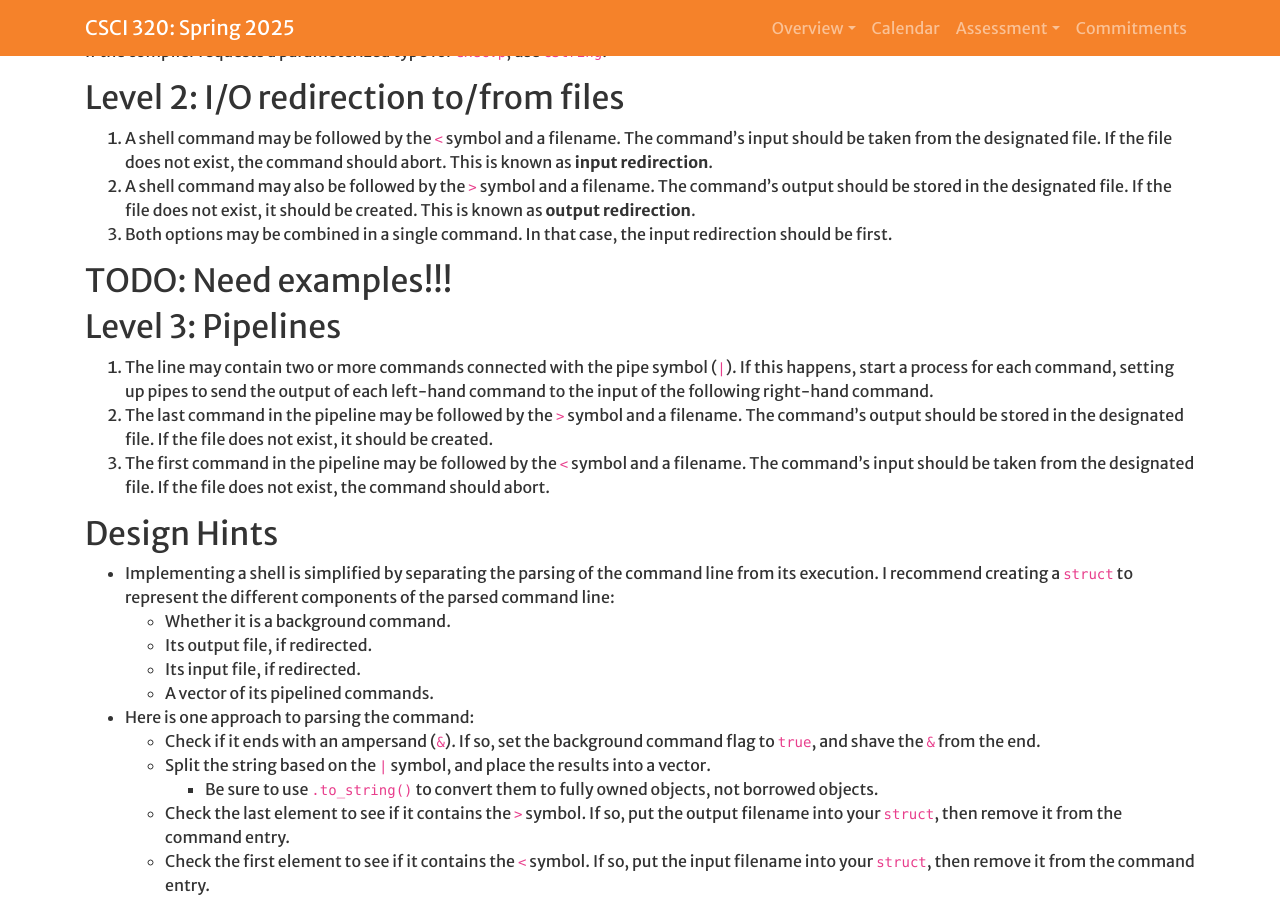
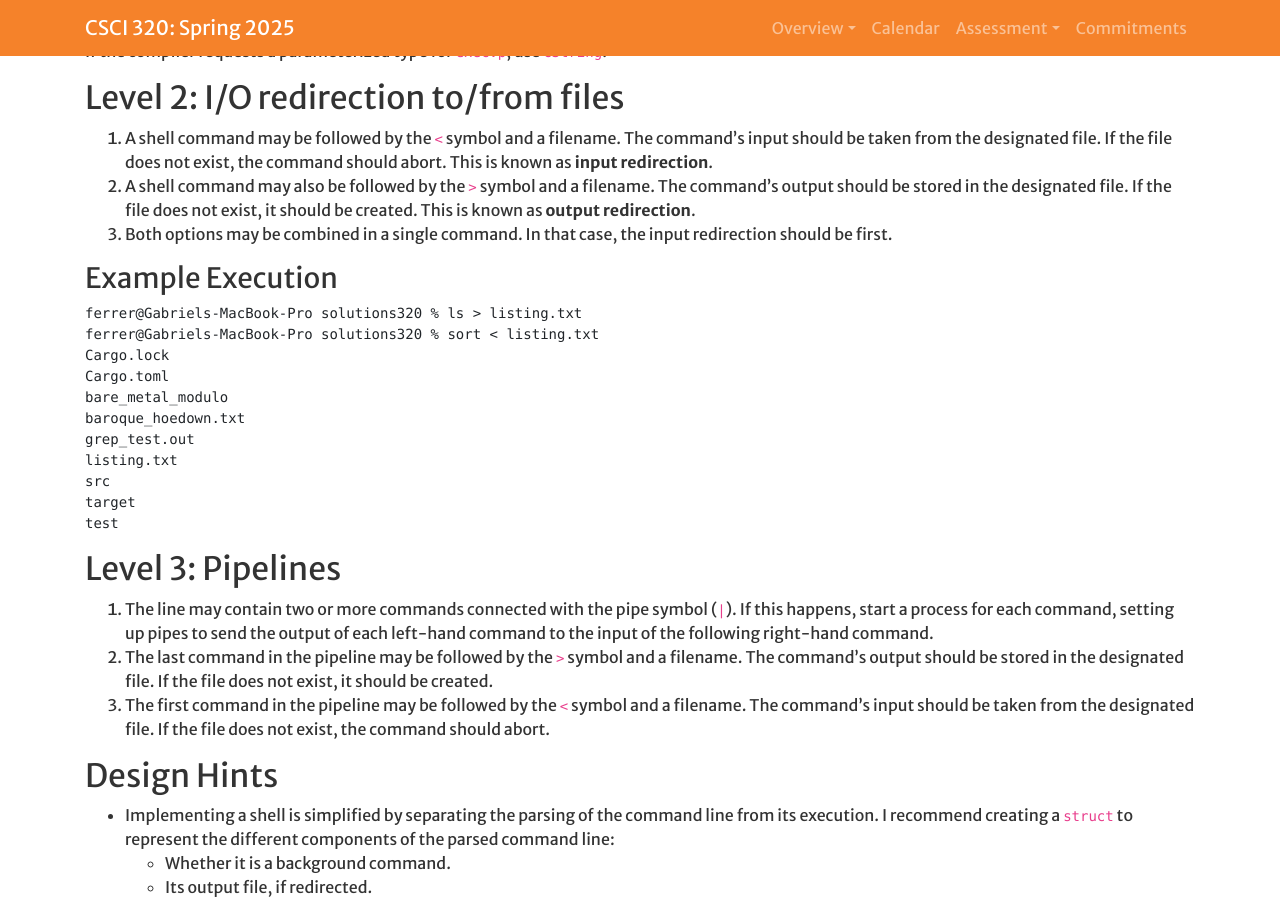
Before and after one commit to Hendrix-CS/csci320, a Jekyll site: the page built from projects/vssh.md, in a window 1280 px wide and 900 px high, scrolled down 1163 px. Built offline with Jekyll 4.4.1, drawn with Linux system fonts in a browser that asks for light colours; a script that is not in the unit is left out; our own code applies the rules of GitHub Pages for plain Markdown files.

Commit message:
Added I/O redirection example

````diff
--- a/projects/vssh.md
+++ b/projects/vssh.md
@@ -69,7 +69,21 @@ it should be created. This is known as **output redirection**.
 3. Both options may be combined in a single command. In that case, the input redirection
 should be first.
 
-## TODO: Need examples!!!
+### Example Execution
+
+```
+ferrer@Gabriels-MacBook-Pro solutions320 % ls > listing.txt
+ferrer@Gabriels-MacBook-Pro solutions320 % sort < listing.txt
+Cargo.lock
+Cargo.toml
+bare_metal_modulo
+baroque_hoedown.txt
+grep_test.out
+listing.txt
+src
+target
+test
+```
 
 ## Level 3: Pipelines
 1. The line may contain two or more commands connected with the pipe symbol (`|`). If this happens, start a process
````
